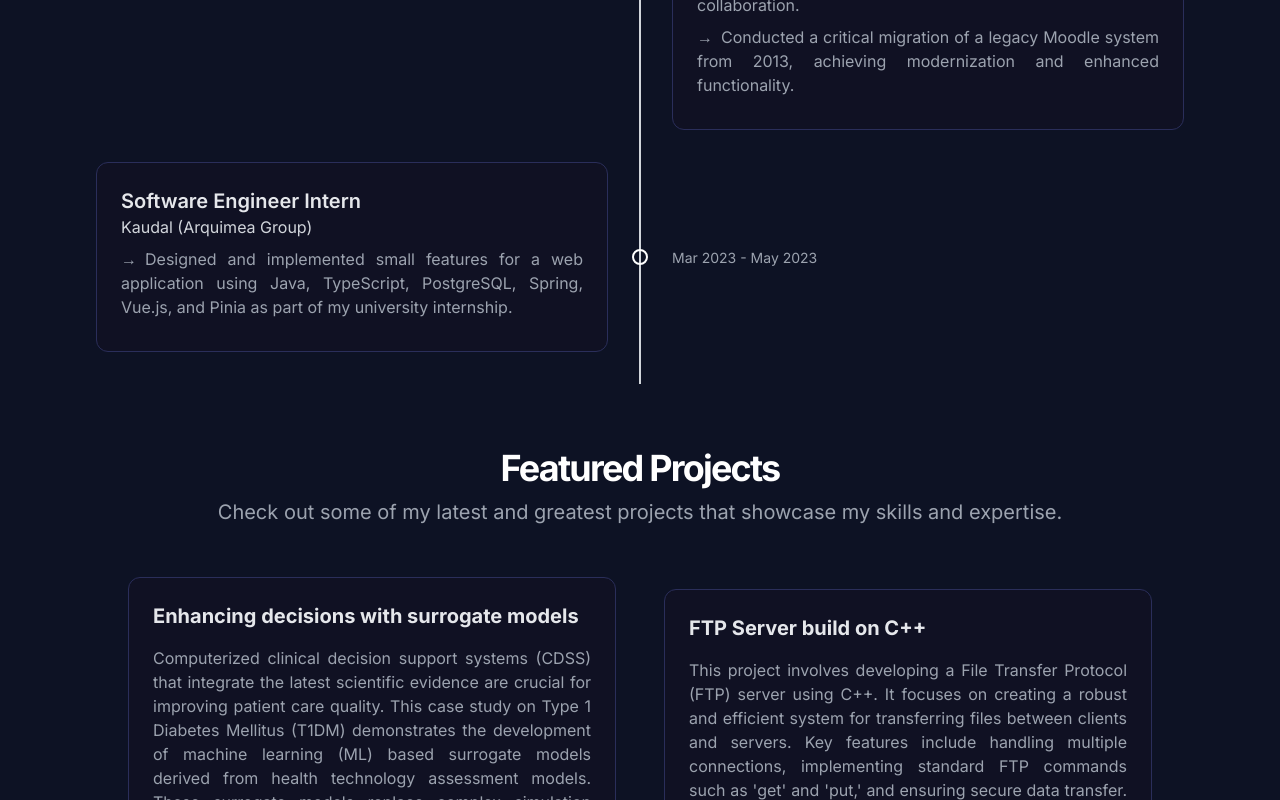
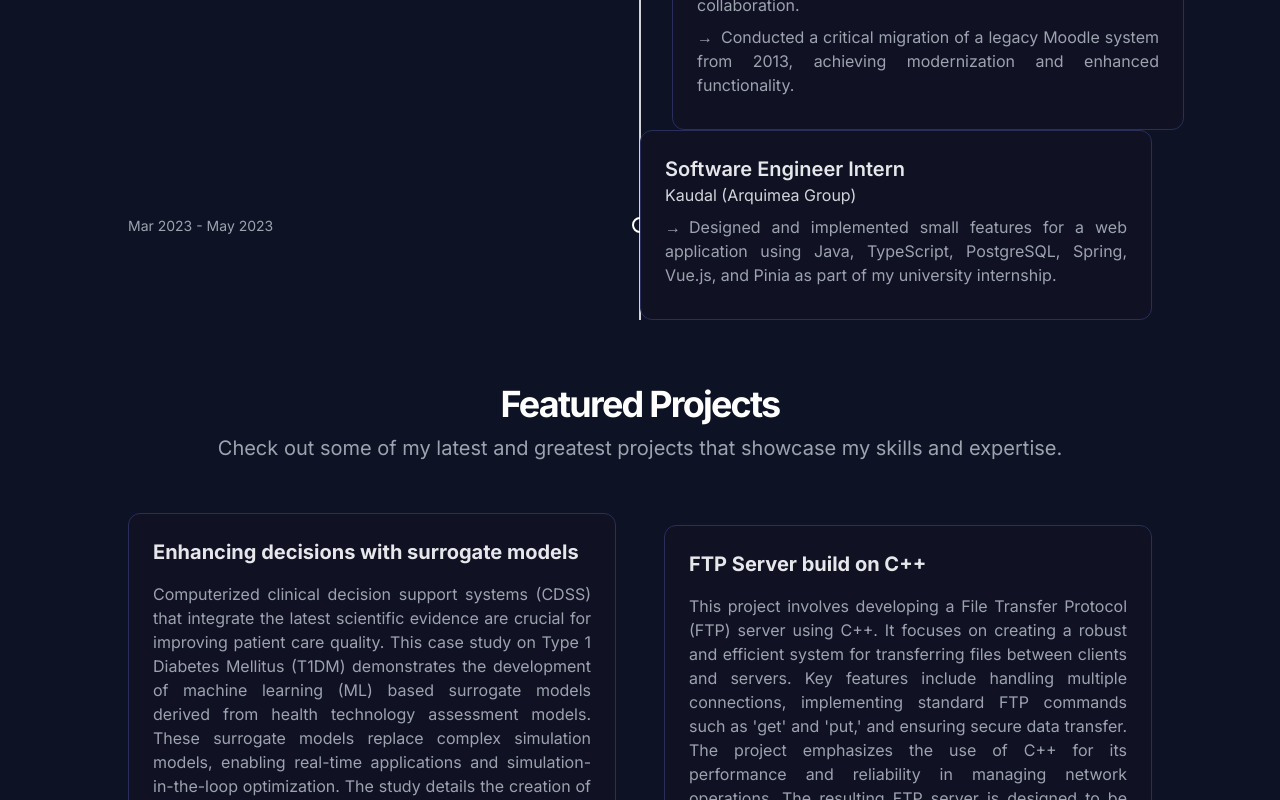
Before and after one commit to marcocabrerahdez/portfolio, a Next.js app: page / in a window 1280 px wide. Shown: the part 1200-2000 px from the top of the page. Built offline with nearby package versions, Linux system fonts and the light colour scheme.

Commit message:
chore: Refactor experience component layout for better readability

```diff
--- a/app/components/experience/index.tsx
+++ b/app/components/experience/index.tsx
@@ -8,21 +8,18 @@ function Experience() {
         <h2 className="text-3xl font-bold text-center mb-8">My Experience</h2>
         <div className="relative w-full">
           {/* Línea temporal */}
-          <div className="absolute left-1/2 transform -translate-x-1/2 h-full border-l-2 border-gray-300"></div>
+          <div className="absolute left-1/2 transform -translate-x-1/2 h-full border-l-2 border-gray-300 md:block hidden"></div>
 
           {experiences.map((exp, index) => (
-            <div key={exp.id} className="mb-8 w-full flex items-center relative">
+            <div key={exp.id} className="w-full flex flex-col md:flex-row items-center relative">
               {/* Punto en la línea temporal */}
-              <div className="absolute left-1/2 transform -translate-x-1/2 bg-secondary rounded-full h-4 w-4 border-2 border-white"></div>
+              <div className="absolute left-1/2 transform -translate-x-1/2 bg-secondary rounded-full h-4 w-4 border-2 border-white md:block hidden"></div>
 
-              {index % 2 === 0 ? (
-                <>
-                  {/* Fecha a la izquierda */}
-                  <div className="w-1/2 text-right pr-8">
+              <div className={`w-full md:w-1/2 ${index % 2 === 0 ? 'md:text-right md:pr-8' : 'md:pl-8'}`}>
                 <span className="text-gray-400 text-sm">{exp.date}</span>
               </div>
-                  {/* Tarjeta a la derecha */}
-                  <div className="w-1/2 pl-8">
+
+              <div className={`w-full md:w-1/2 mt-4 md:mt-0 ${index % 2 === 0 ? 'md:pl-8' : 'md:pr-8'}`}>
                 <GlowCard identifier={exp.id.toString()}>
                   <div className="p-6">
                     <h3 className="text-xl font-semibold">{exp.title}</h3>
@@ -37,30 +34,10 @@ function Experience() {
                   </div>
                 </GlowCard>
               </div>
-                </>
-              ) : (
-                <>
-                  {/* Tarjeta a la izquierda */}
-                  <div className="w-1/2 pr-8">
-                    <GlowCard identifier={exp.id.toString()}>
-                      <div className="p-6">
-                        <h3 className="text-xl font-semibold">{exp.title}</h3>
-                        <p className="text-gray-300">{exp.company}</p>
-                        <ul className="mt-2 text-gray-400 list-arrow list-inside">
-                          {exp.description.map((item, idx) => (
-                            <li key={idx} className="text-justify mb-2">
-                              {item}
-                            </li>
-                          ))}
-                        </ul>
-                      </div>
-                    </GlowCard>
-                  </div>
-                  {/* Fecha a la derecha */}
-                  <div className="w-1/2 text-left pl-8">
-                    <span className="text-gray-400 text-sm">{exp.date}</span>
-                  </div>
-                </>
+
+              {/* Línea temporal en móviles como divisor, oculta en la última tarjeta */}
+              {index !== experiences.length - 1 && (
+                <div className="w-full h-2 border-t-2 border-gray-300 my-8 md:hidden"></div>
               )}
             </div>
           ))}
```
Lines whose indentation alone changed are shown as unchanged.
